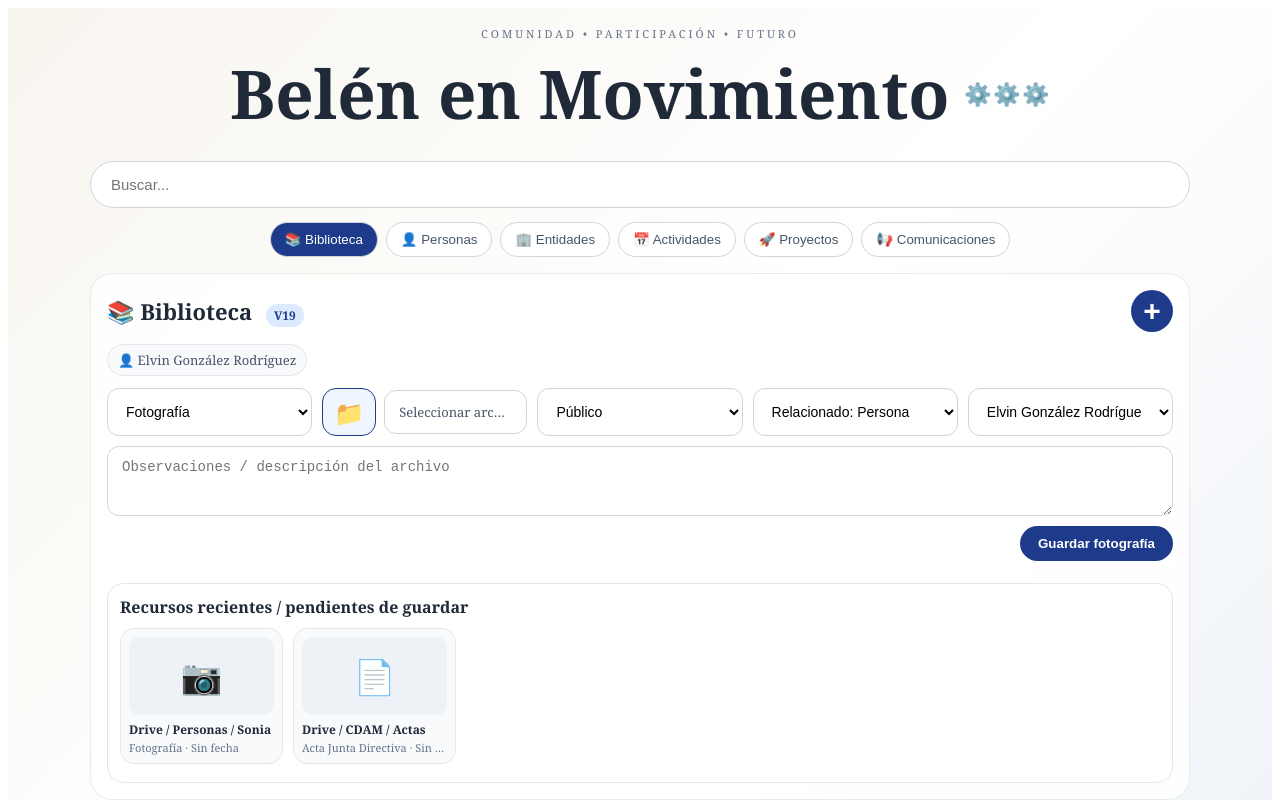
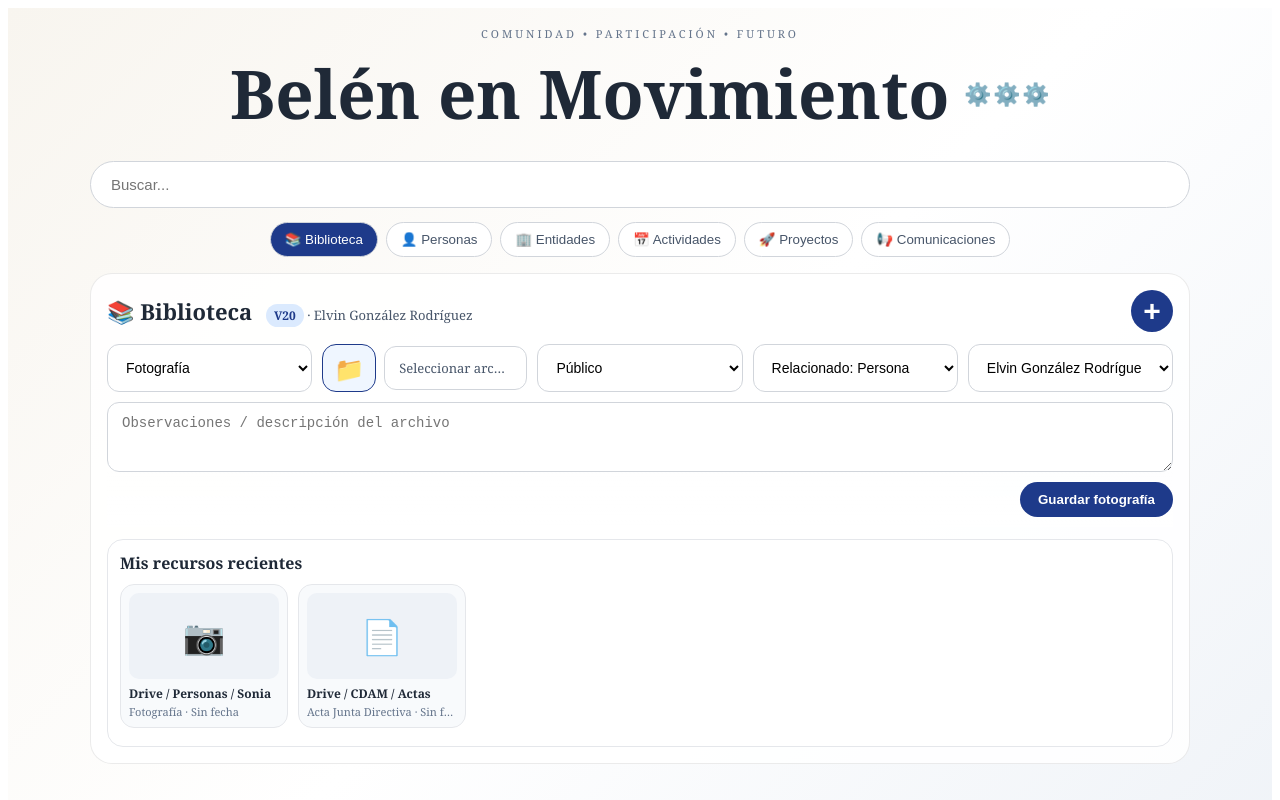
Before and after one commit to elvingr1414/belen-en-movimiento, a Next.js app: page / in a window 1280 px wide. Both pictures are taken after a click on the button "Nuevo". Shown: the top 800 px of the page. Built offline with nearby package versions, Linux system fonts and the light colour scheme.

Commit message:
Update page.tsx

```diff
--- a/app/page.tsx
+++ b/app/page.tsx
@@ -401,7 +401,7 @@ export default function Home() {
         <section style={panel}>
           <div style={topLine}>
             <h2 style={sectionTitle}>
-              {seleccionado ? tituloRegistro(seleccionado, modulo) : <>{icono(modulo)} {nombreModulo(modulo)} <span style={versionTag}>V19</span></>}
+              {seleccionado ? tituloRegistro(seleccionado, modulo) : <>{icono(modulo)} {nombreModulo(modulo)} <span style={versionTag}>V20</span>{modulo === "Recursos" && <span style={libraryUserInline}> · Elvin González Rodríguez</span>}</>}
             </h2>
 
             <div style={actions}>
@@ -777,10 +777,6 @@ function RecursoForm({ recursoForm, setRecursoForm, guardarRecurso, recursos = [
 
   return (
     <div style={{ marginTop: 12 }}>
-      <div style={libraryHeader}>
-        <div style={libraryUser}>👤 Elvin González Rodríguez</div>
-      </div>
-
 <div style={grid}>
         <select
           style={field}
@@ -870,11 +866,11 @@ function RecursoForm({ recursoForm, setRecursoForm, guardarRecurso, recursos = [
       </div>
 
       <div style={recentBox}>
-        <strong>Recursos recientes / pendientes de guardar</strong>
+        <strong>Mis recursos recientes</strong>
 
         <div style={recentScroll}>
           {cintaRecursos.length === 0 && (
-            <div style={emptyRecent}>Aún no hay recursos cargados por usted.</div>
+            <div style={emptyRecent}>Cuando seleccione o guarde archivos, aparecerán aquí.</div>
           )}
 
           {cintaRecursos.map((r: any) => {
@@ -882,7 +878,7 @@ function RecursoForm({ recursoForm, setRecursoForm, guardarRecurso, recursos = [
 
             return (
               <div key={r.id} style={r.pendiente ? pendingCard : recentCard}>
-                {r.pendiente && <div style={pendingBadge}>Pendiente</div>}
+                {r.pendiente && <div style={pendingBadge}>Pendiente de guardar</div>}
 
                 <div style={recentThumb}>
                   {r.archivos?.[0]?.preview ? (
@@ -1094,21 +1090,28 @@ const searchLine = { display: "flex", gap: 8, marginTop: 12, alignItems: "center
 const libraryHeader = { display: "flex", alignItems: "center", justifyContent: "space-between", gap: 10, flexWrap: "wrap" as const, marginBottom: 10 };
 const libraryHeaderTitle = { fontSize: 18, fontWeight: 800 };
 const libraryUser = { fontSize: 13, color: "#475569", background: "#f8fafc", border: "1px solid #e5e7eb", padding: "6px 10px", borderRadius: 999 };
+const libraryUserInline = { fontSize: 13, color: "#475569", fontWeight: 500 };
 const filePickerBox = { display: "flex", alignItems: "center", gap: 8, minWidth: 190 };
 const folderButton = { width: 52, height: 46, borderRadius: 14, border: "1px solid #1e3a8a", background: "#eff6ff", color: "#1e3a8a", fontSize: 24, display: "flex", alignItems: "center", justifyContent: "center", cursor: "pointer" };
 const fileSelectedText = { flex: 1, padding: "12px 14px", borderRadius: 12, border: "1px solid #d1d5db", background: "white", fontSize: 13, color: "#475569", whiteSpace: "nowrap" as const, overflow: "hidden", textOverflow: "ellipsis" };
+const previewBox = { gridColumn: "1 / -1", padding: 12, borderRadius: 16, border: "1px solid #e5e7eb", background: "#f8fafc", color: "#475569", fontSize: 14 };
+const previewGrid = { display: "flex", gap: 10, flexWrap: "nowrap" as const, marginTop: 10, overflowX: "auto" as const, paddingBottom: 8 };
+const previewItem = { width: 150, minWidth: 150, border: "1px solid #e5e7eb", borderRadius: 12, background: "white", padding: 8 };
+const previewImage = { width: "100%", height: 90, objectFit: "cover" as const, borderRadius: 8, border: "1px solid #e5e7eb", display: "block" };
+const fileIcon = { height: 90, display: "flex", alignItems: "center", justifyContent: "center", fontSize: 34, background: "#f1f5f9", borderRadius: 8 };
+const fileCaption = { marginTop: 6, fontSize: 12, color: "#475569", whiteSpace: "nowrap" as const, overflow: "hidden", textOverflow: "ellipsis" };
 const saveBar = { position: "sticky" as const, bottom: 10, zIndex: 50, display: "flex", justifyContent: "flex-end", padding: "10px 0", background: "linear-gradient(180deg, rgba(255,255,255,.15), rgba(255,255,255,.95))" };
 const recentBox = { marginTop: 12, padding: 12, borderRadius: 16, border: "1px solid #e5e7eb", background: "#ffffff" };
 const recentScroll = { display: "flex", gap: 10, overflowX: "auto" as const, paddingTop: 10, paddingBottom: 6 };
-const recentCard = { width: 145, minWidth: 145, border: "1px solid #e5e7eb", borderRadius: 14, background: "#f8fafc", padding: 8, position: "relative" as const };
-const recentThumb = { height: 78, borderRadius: 10, background: "#eef2f7", display: "flex", alignItems: "center", justifyContent: "center", fontSize: 34, overflow: "hidden" };
+const recentCard = { width: 150, minWidth: 150, border: "1px solid #e5e7eb", borderRadius: 14, background: "#f8fafc", padding: 8, position: "relative" as const };
+const recentThumb = { height: 86, borderRadius: 10, background: "#eef2f7", display: "flex", alignItems: "center", justifyContent: "center", fontSize: 34, overflow: "hidden" };
 const recentImage = { width: "100%", height: "100%", objectFit: "cover" as const };
 const recentName = { marginTop: 6, fontSize: 12, fontWeight: 700, color: "#1f2937", whiteSpace: "nowrap" as const, overflow: "hidden", textOverflow: "ellipsis" };
 const recentMeta = { marginTop: 2, fontSize: 11, color: "#64748b", whiteSpace: "nowrap" as const, overflow: "hidden", textOverflow: "ellipsis" };
 const emptyRecent = { minWidth: 260, color: "#64748b", fontSize: 13, padding: 10 };
 const deleteMini = { position: "absolute" as const, top: 6, right: 6, border: "none", background: "#fee2e2", color: "#991b1b", borderRadius: 999, width: 28, height: 28, cursor: "pointer" };
-const pendingCard = { width: 145, minWidth: 145, border: "2px solid #1e3a8a", borderRadius: 14, background: "#eff6ff", padding: 8, position: "relative" as const };
-const pendingBadge = { position: "absolute" as const, top: 6, left: 6, background: "#1e3a8a", color: "white", borderRadius: 999, padding: "2px 7px", fontSize: 10, fontWeight: 800 };
+const pendingCard = { width: 150, minWidth: 150, border: "2px solid #1e3a8a", borderRadius: 14, background: "#eff6ff", padding: 8, position: "relative" as const };
+const pendingBadge = { position: "absolute" as const, top: 6, left: 6, background: "#1e3a8a", color: "white", borderRadius: 999, padding: "2px 7px", fontSize: 10, fontWeight: 800, maxWidth: 130, whiteSpace: "nowrap" as const, overflow: "hidden", textOverflow: "ellipsis" };
 
 function chip(active: boolean) {
   return { padding: "9px 14px", borderRadius: 999, border: "1px solid #d1d5db", background: active ? "#1e3a8a" : "white", color: active ? "white" : "#475569", cursor: "pointer", whiteSpace: "nowrap" as const };
```
